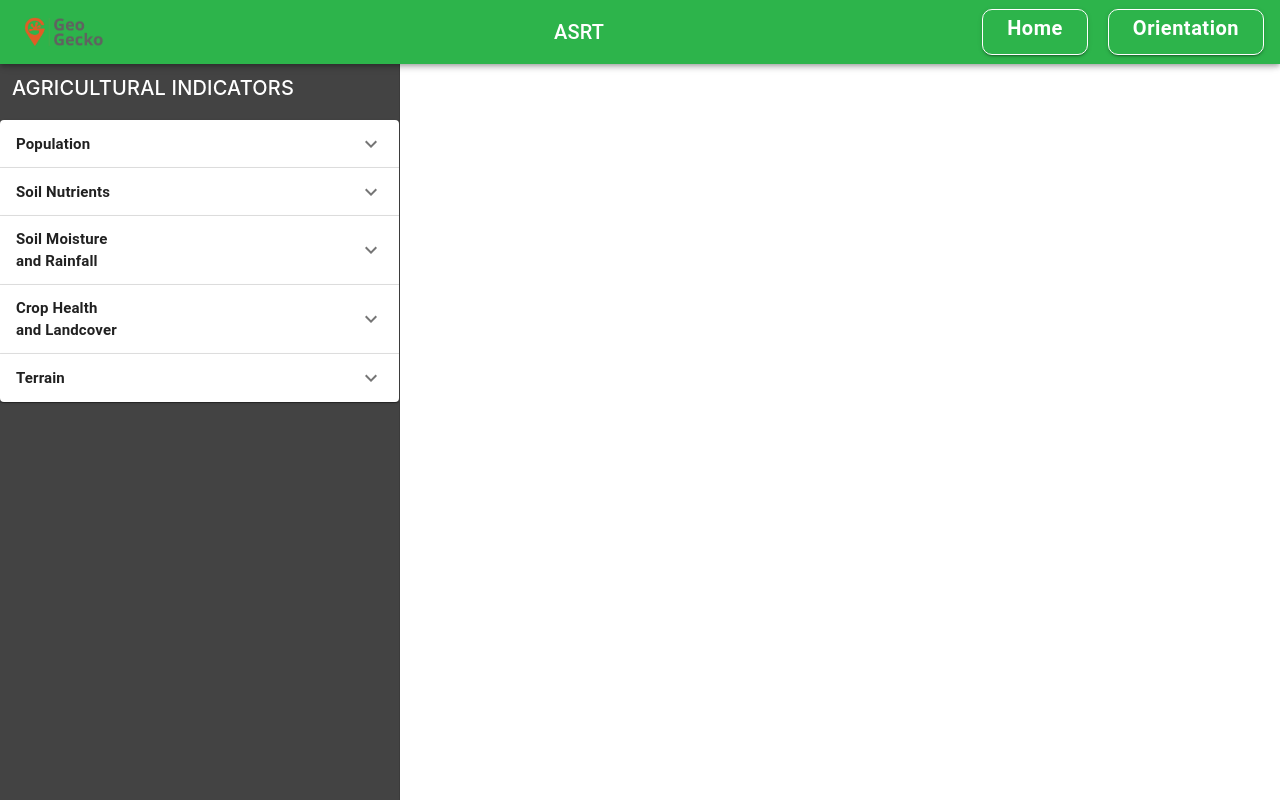
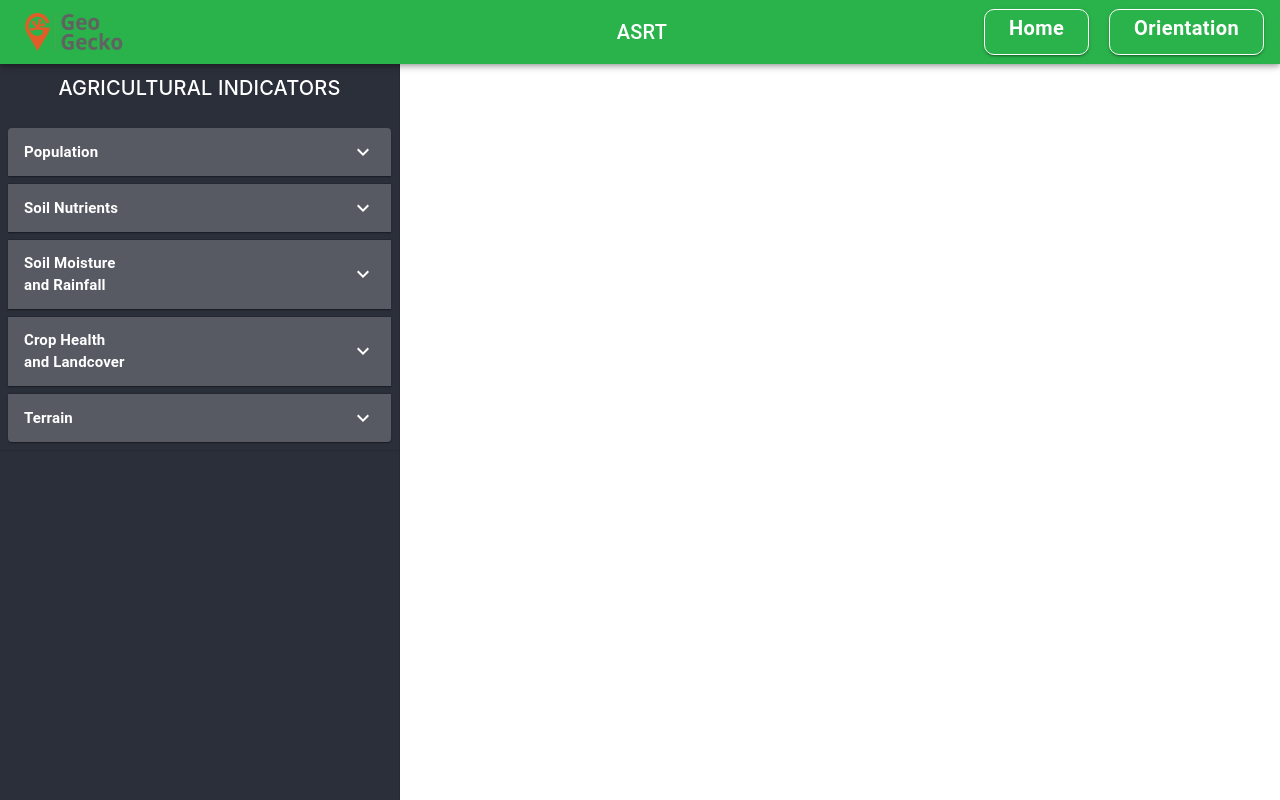
Before and after one commit to Taco-GeoGecko/ASRT, a React (Create React App) app: page /orientation in a window 1280 px wide. Built offline with nearby package versions, Linux system fonts and the light colour scheme.

Commit message:
the styled home page

```diff
--- a/src/App.css
+++ b/src/App.css
@@ -39,33 +39,46 @@
   }
 }
 #button{
-  background-color: #2db44b;
+  background-color: rgb(42, 179, 75);
   width: 100%;
   text-transform: capitalize;
   border-radius: 10px;
-  border: 1px solid white;
-  color: white;
-  font-size: 18px;
+  border: 1px solid #fff;
+  color: #fff;
+  }
+#button:hover{
+  background-color: #fff;
+  color: rgb(42, 179, 75);
+  border-color: #fff;
 }
-#button:hover{
-  background-color: white;
-  color: rgb(45, 180, 75);
-  border-color: white;
-}
-.makeStyles-drawerPaper-4 {
+.makeStyles-drawerPaper-4{
   width: 300px;
-  background-color: rgb(67, 67, 67);
+  background-color: rgb(43, 47, 58);
 }
 
 .MuiAppBar-colorPrimary {
   color: #fff;
-  background-color: rgb(45, 180, 75);
+  background-color: rgb(42, 179, 75);
 }
-.makeStyles-root-127 {
-  margin-top: 1%;
-}
+
 #indicatorText{
   color: #fff;
   padding: 3%;
+  text-align: center;
 
 }
+.MuiExpansionPanel-rounded{
+  background-color: rgb(87, 90, 99);
+  color: #fff;
+  margin: 2%
+}
+.MuiIconButton-root {
+  color: #fff;
+
+}
+.makeStyles-heading-128{
+  font-size: middle;
+  font-weight: 100;
+  flex-basis: 80%;
+  flex-shrink: 0;
+}
--- a/src/App.js
+++ b/src/App.js
@@ -1,10 +1,10 @@
 import React, {Component} from "react";
-
+import ClippedDrawer from './Components/Home';
 class App extends Component{
     render(){
         return(
-            <div className="App">
-
+            <div>
+                <ClippedDrawer />
             </div>
         )
     }
--- a/src/Components/Button.js
+++ b/src/Components/Button.js
@@ -5,7 +5,8 @@ import '../App.css';
 
 const useStyles = makeStyles(theme => ({
   button: {
-    margin: theme.spacing(1)
+    margin: theme.spacing(1),
+    fontWeight: 10
   },
   input: {
     display: "none"
--- a/src/Components/Home.js
+++ b/src/Components/Home.js
@@ -7,10 +7,10 @@ import Toolbar from '@material-ui/core/Toolbar';
 import Typography from '@material-ui/core/Typography';
 import Divider from '@material-ui/core/Divider';
 import geoLogo from '../Components/geoLogo.png';
-import OutlinedButtons from './Button'
+import ContainedButtons from './Button'
 import ControlledExpansionPanels from './SideBar'
 import '../App.css';
-import { lightGreen } from '@material-ui/core/colors';
+
 
 
 const drawerWidth = 400;
@@ -37,12 +37,12 @@ const useStyles = makeStyles(theme => ({
   },
   toolbar: theme.mixins.toolbar,
   navigation: {
-    height:  30,
-    width:80,
+    height: 40,
+    width: 100,
     },
     title: {
         flexGrow: 1,
-        paddingLeft: 450
+        paddingLeft: '40%'
       },
     spacing:{
       margin:10,
@@ -64,9 +64,9 @@ export default function ClippedDrawer() {
             ASRT
           </Typography>
 
-          <OutlinedButtons caption="Home" />
+          <ContainedButtons caption="Home" />
           <div className={classes.spacing} />
-          <OutlinedButtons caption= "Orientation" />
+          <ContainedButtons caption= "Orientation" />
 
 
         </Toolbar>
--- a/src/Components/SideBar.js
+++ b/src/Components/SideBar.js
@@ -117,9 +117,9 @@ export default function ControlledExpansionPanels() {
         </ExpansionPanelSummary>
         <ExpansionPanelDetails>
           <Typography>
-            <p>Slope</p><br/>
+            Slope<br/>
 
-            <p>Elevation</p><br/>
+            Elevation<br/>
           </Typography>
         </ExpansionPanelDetails>
       </ExpansionPanel>
--- a/src/index.js
+++ b/src/index.js
@@ -3,12 +3,9 @@ import ReactDOM from 'react-dom';
 import './index.css';
 import 'bootstrap/dist/css/bootstrap.css';
 import App from './App';
-import ClippedDrawer from './Components/Home';
-
-
 //import * as serviceWorker from './serviceWorker';
 
-ReactDOM.render(<ClippedDrawer />, document.getElementById('root'));
+ReactDOM.render(<App />, document.getElementById('root'));
 
 // If you want your app to work offline and load faster, you can change
 // unregister() to register() below. Note this comes with some pitfalls.
```
Also changed, not shown: src/Components/NavBarBody.js (deleted, +0 -52 lines).
